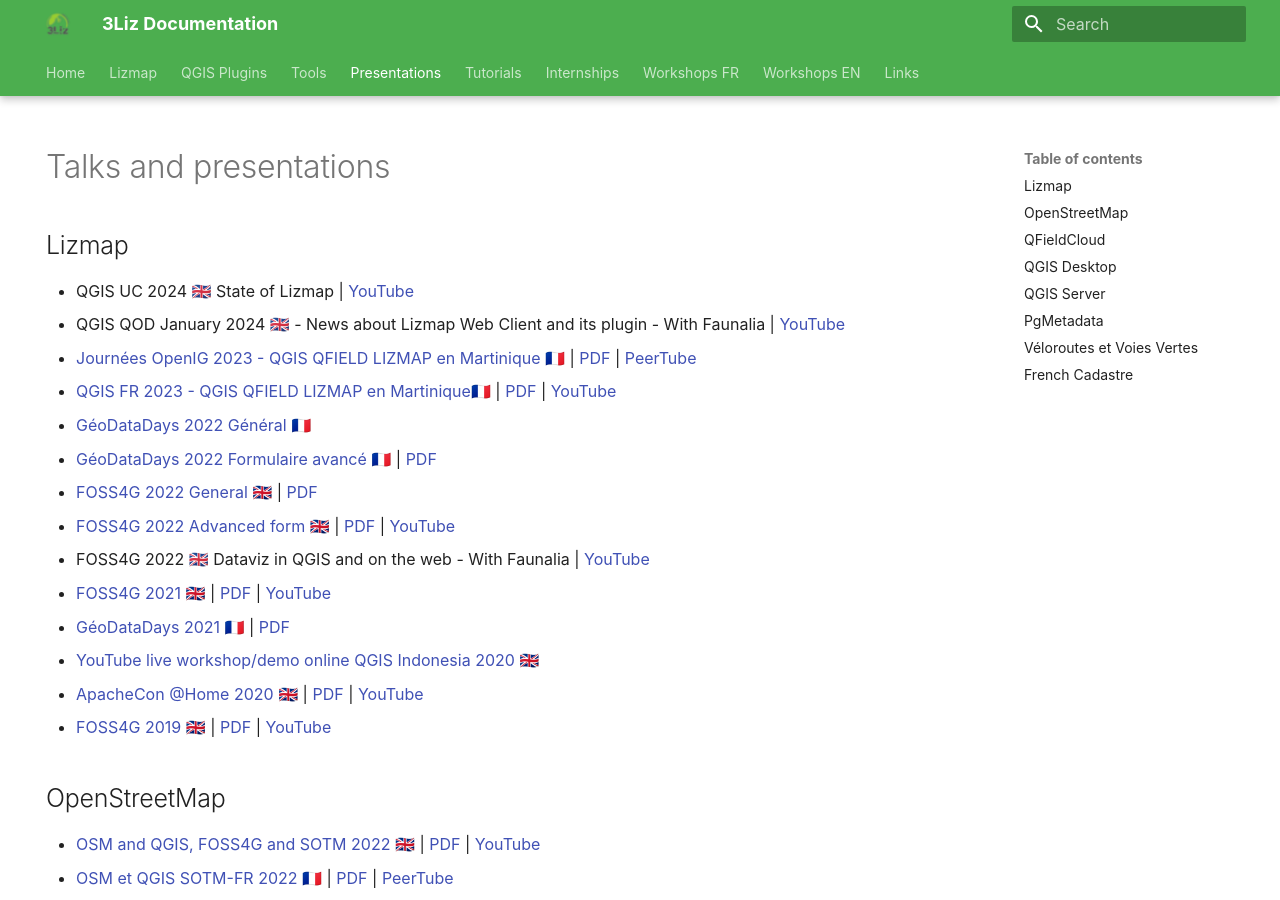
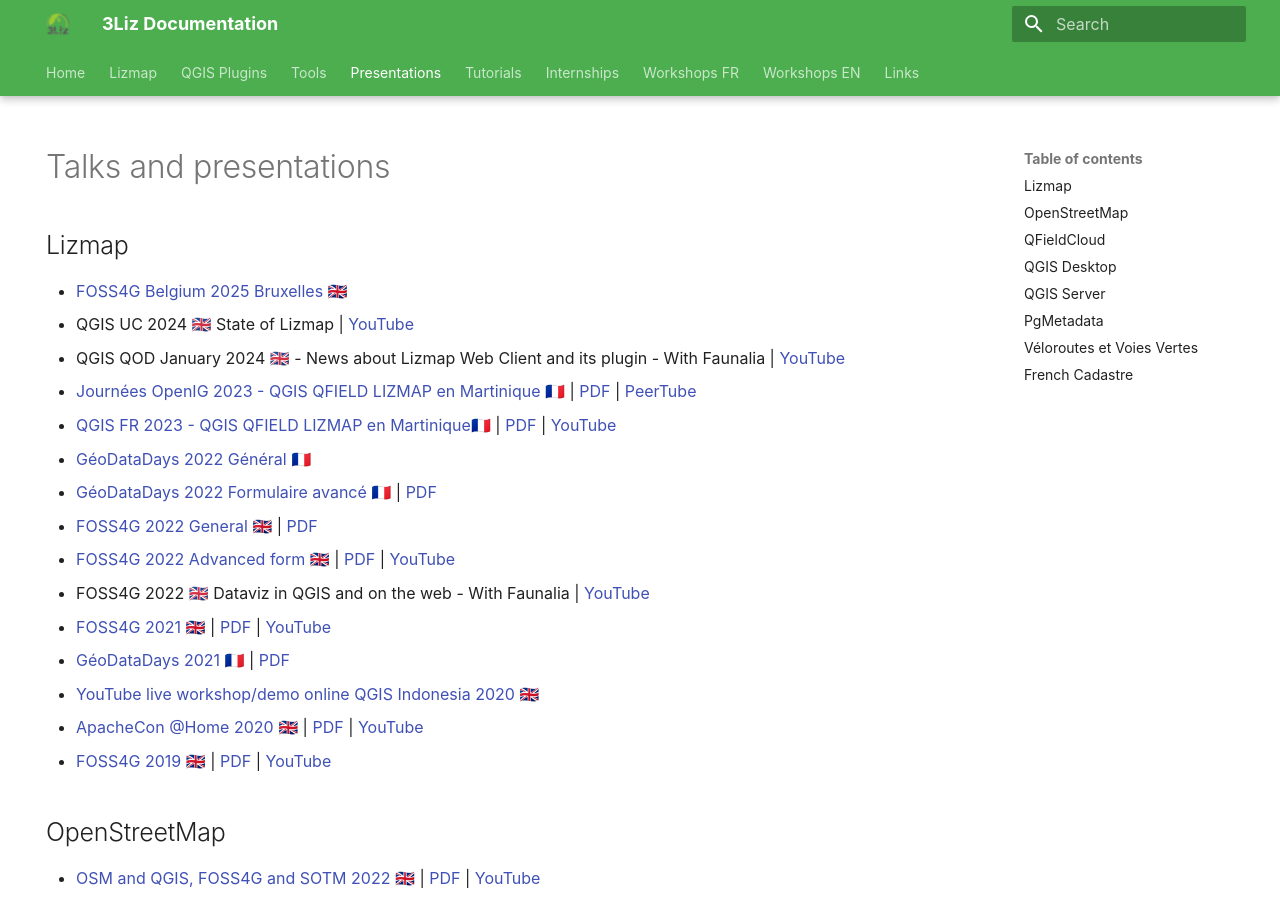
Before and after one commit to 3liz/3liz.github.io, an MkDocs documentation site: the page built from docs/talks.md, in a window 1280 px wide and 900 px high. Built offline with MkDocs 1.6.1 and Material for MkDocs 9.7.7, drawn with Linux system fonts in a browser that asks for light colours; nearby versions of some CDN libraries.

Commit message:
Add FOSS4G Belgium 2025 Bruxelles presentation

```diff
--- a/docs/talks.md
+++ b/docs/talks.md
@@ -7,6 +7,7 @@
 
 ## Lizmap
 
+* [FOSS4G Belgium 2025 Bruxelles 🇬🇧](https://docs.3liz.org/presentations/2025-09-25-FOSS4G-Belgium-Lizmap.html)
 * QGIS UC 2024 🇬🇧 State of Lizmap
   | [YouTube](https://www.youtube.com/watch?v=bntpf-yUNAo)
 * QGIS QOD January 2024 🇬🇧 - News about Lizmap Web Client and its plugin - With Faunalia
```
